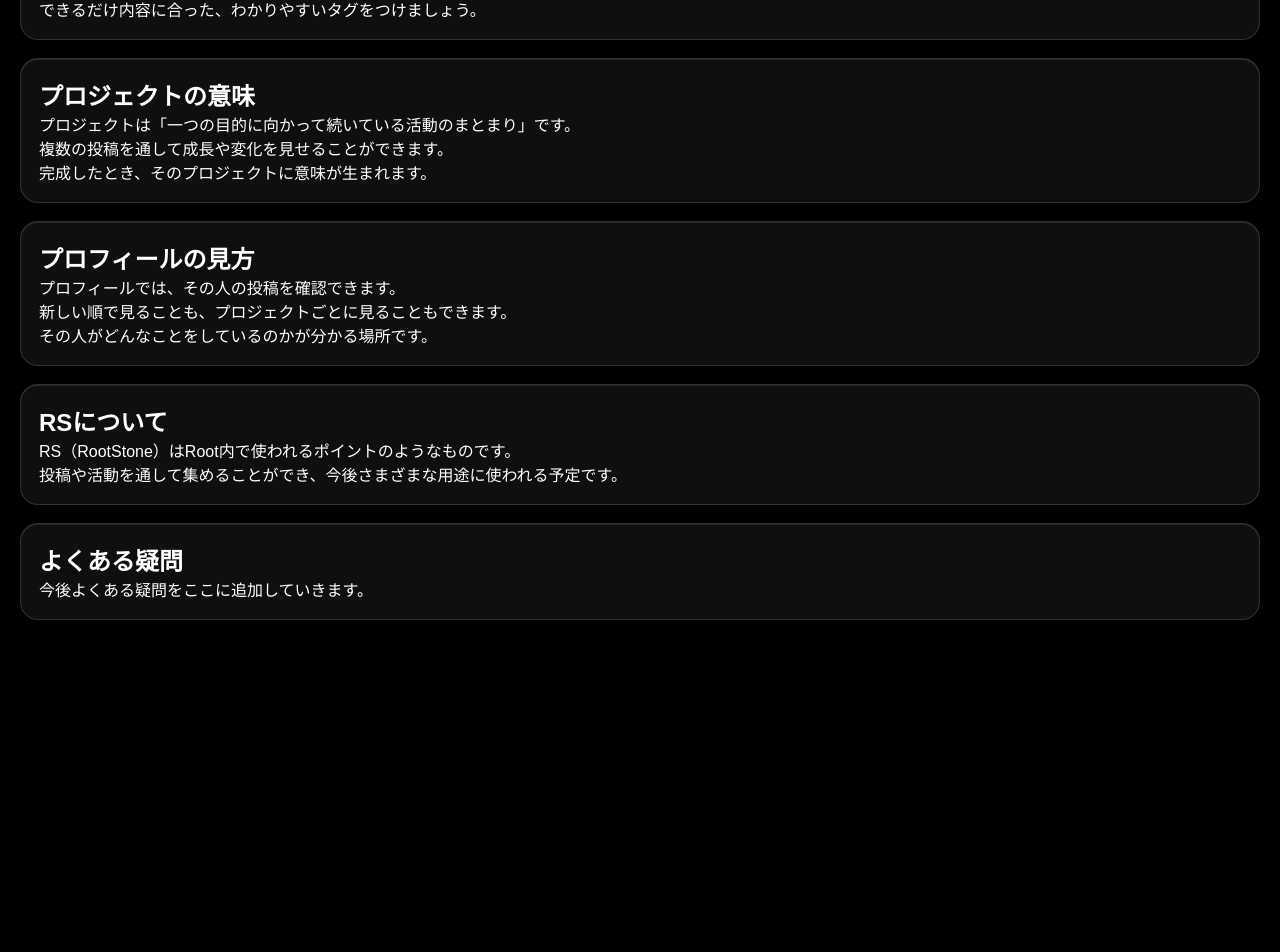
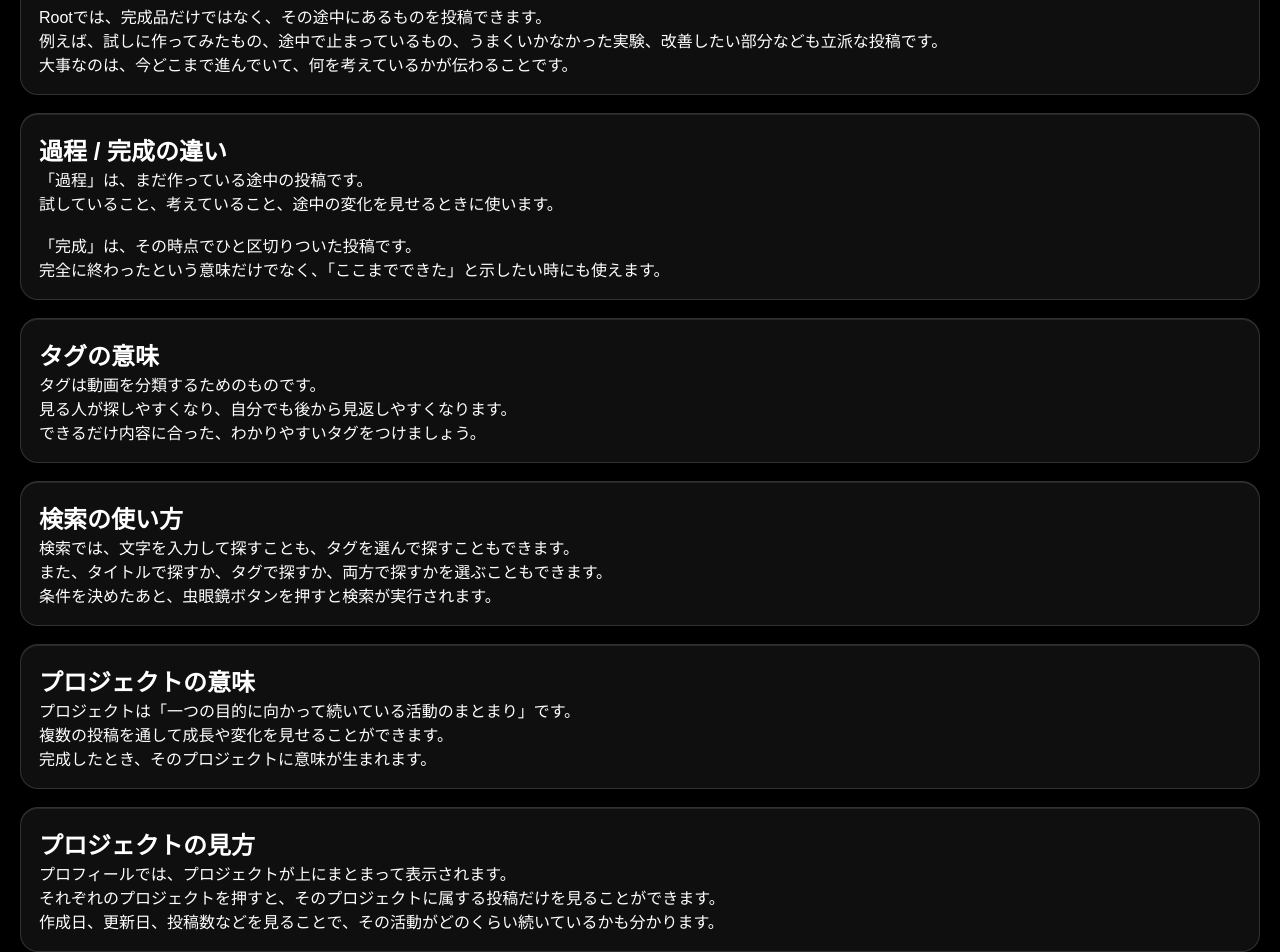
Before and after one commit to tsubasato26-star/root-beta, a Next.js app: page /guide in a window 1280 px wide. Shown: the part 1200-2152 px from the top of the page. Before the commit the page ends 1840 px from the top, so only its background shows below. Built offline with nearby package versions, Linux system fonts and the light colour scheme.

Commit message:
ガイドボタン追加

```diff
--- a/app/guide/page.tsx
+++ b/app/guide/page.tsx
@@ -7,8 +7,12 @@ const sections = [
   { id: "basic", title: "基本の使い方" },
   { id: "scroll", title: "縦と横の見方" },
   { id: "posting", title: "投稿の考え方" },
+  { id: "what-to-post", title: "何を投稿すればいいか" },
+  { id: "progress-complete", title: "過程 / 完成の違い" },
   { id: "tags", title: "タグの意味" },
+  { id: "search", title: "検索の使い方" },
   { id: "projects", title: "プロジェクトの意味" },
+  { id: "project-view", title: "プロジェクトの見方" },
   { id: "profile", title: "プロフィールの見方" },
   { id: "rs", title: "RSについて" },
   { id: "faq", title: "よくある疑問" },
@@ -168,6 +172,41 @@ export default function GuidePage() {
           </p>
         </section>
 
+        <section id="what-to-post" style={{
+          background: "rgba(255,255,255,0.06)",
+          border: "1px solid rgba(255,255,255,0.14)",
+          backdropFilter: "blur(10px)",
+          WebkitBackdropFilter: "blur(10px)",
+          boxShadow: "0 6px 24px rgba(0,0,0,0.22), inset 0 1px 0 rgba(255,255,255,0.10)",
+          borderRadius: "18px",
+          padding: "18px",
+        }}>
+          <h2 style={{ marginTop: 0 }}>何を投稿すればいいか</h2>
+          <p>
+            Rootでは、完成品だけではなく、その途中にあるものを投稿できます。<br/>
+            例えば、試しに作ってみたもの、途中で止まっているもの、うまくいかなかった実験、改善したい部分なども立派な投稿です。<br/>
+            大事なのは、今どこまで進んでいて、何を考えているかが伝わることです。
+          </p>
+        </section>
+
+        <section id="progress-complete" style={{
+          background: "rgba(255,255,255,0.06)",
+          border: "1px solid rgba(255,255,255,0.14)",
+          backdropFilter: "blur(10px)",
+          WebkitBackdropFilter: "blur(10px)",
+          boxShadow: "0 6px 24px rgba(0,0,0,0.22), inset 0 1px 0 rgba(255,255,255,0.10)",
+          borderRadius: "18px",
+          padding: "18px",
+        }}>
+          <h2 style={{ marginTop: 0 }}>過程 / 完成の違い</h2>
+          <p>
+            「過程」は、まだ作っている途中の投稿です。<br/>
+            試していること、考えていること、途中の変化を見せるときに使います。<br/><br/>
+            「完成」は、その時点でひと区切りついた投稿です。<br/>
+            完全に終わったという意味だけでなく、「ここまでできた」と示したい時にも使えます。
+          </p>
+        </section>
+
         <section id="tags" style={{
           background: "rgba(255,255,255,0.06)",
           border: "1px solid rgba(255,255,255,0.14)",
@@ -182,6 +221,23 @@ export default function GuidePage() {
             タグは動画を分類するためのものです。<br/>
             見る人が探しやすくなり、自分でも後から見返しやすくなります。<br/>
             できるだけ内容に合った、わかりやすいタグをつけましょう。
+          </p>
+        </section>
+
+        <section id="search" style={{
+          background: "rgba(255,255,255,0.06)",
+          border: "1px solid rgba(255,255,255,0.14)",
+          backdropFilter: "blur(10px)",
+          WebkitBackdropFilter: "blur(10px)",
+          boxShadow: "0 6px 24px rgba(0,0,0,0.22), inset 0 1px 0 rgba(255,255,255,0.10)",
+          borderRadius: "18px",
+          padding: "18px",
+        }}>
+          <h2 style={{ marginTop: 0 }}>検索の使い方</h2>
+          <p>
+            検索では、文字を入力して探すことも、タグを選んで探すこともできます。<br/>
+            また、タイトルで探すか、タグで探すか、両方で探すかを選ぶこともできます。<br/>
+            条件を決めたあと、虫眼鏡ボタンを押すと検索が実行されます。
           </p>
         </section>
 
@@ -202,6 +258,23 @@ export default function GuidePage() {
           </p>
         </section>
 
+        <section id="project-view" style={{
+          background: "rgba(255,255,255,0.06)",
+          border: "1px solid rgba(255,255,255,0.14)",
+          backdropFilter: "blur(10px)",
+          WebkitBackdropFilter: "blur(10px)",
+          boxShadow: "0 6px 24px rgba(0,0,0,0.22), inset 0 1px 0 rgba(255,255,255,0.10)",
+          borderRadius: "18px",
+          padding: "18px",
+        }}>
+          <h2 style={{ marginTop: 0 }}>プロジェクトの見方</h2>
+          <p>
+            プロフィールでは、プロジェクトが上にまとまって表示されます。<br/>
+            それぞれのプロジェクトを押すと、そのプロジェクトに属する投稿だけを見ることができます。<br/>
+            作成日、更新日、投稿数などを見ることで、その活動がどのくらい続いているかも分かります。
+          </p>
+        </section>
+
         <section id="profile" style={{
           background: "rgba(255,255,255,0.06)",
           border: "1px solid rgba(255,255,255,0.14)",
@@ -215,7 +288,7 @@ export default function GuidePage() {
           <p>
             プロフィールでは、その人の投稿を確認できます。<br/>
             新しい順で見ることも、プロジェクトごとに見ることもできます。<br/>
-            その人がどんなことをしているのかが分かる場所です。
+            フォローやフォロワー、続けている活動、投稿の流れを見ることで、その人がどんなことをしているのかが分かります。
           </p>
         </section>
 
```
